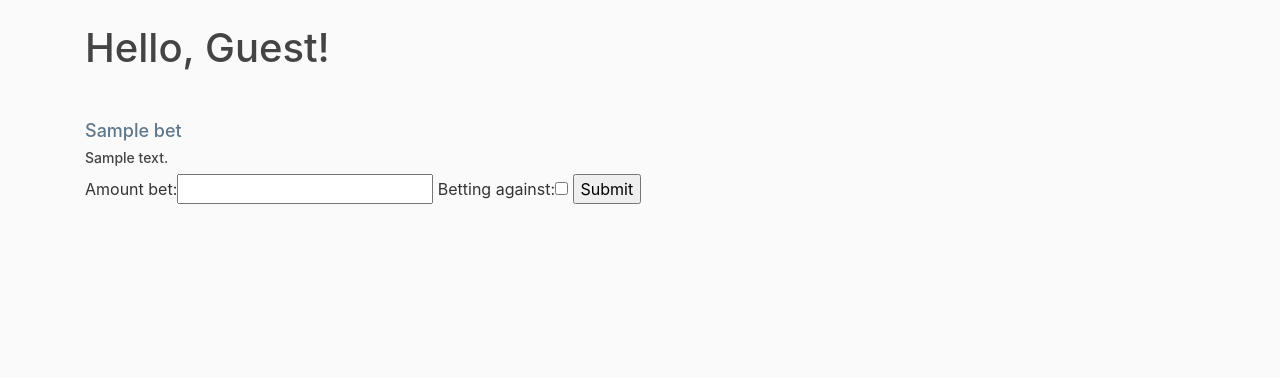
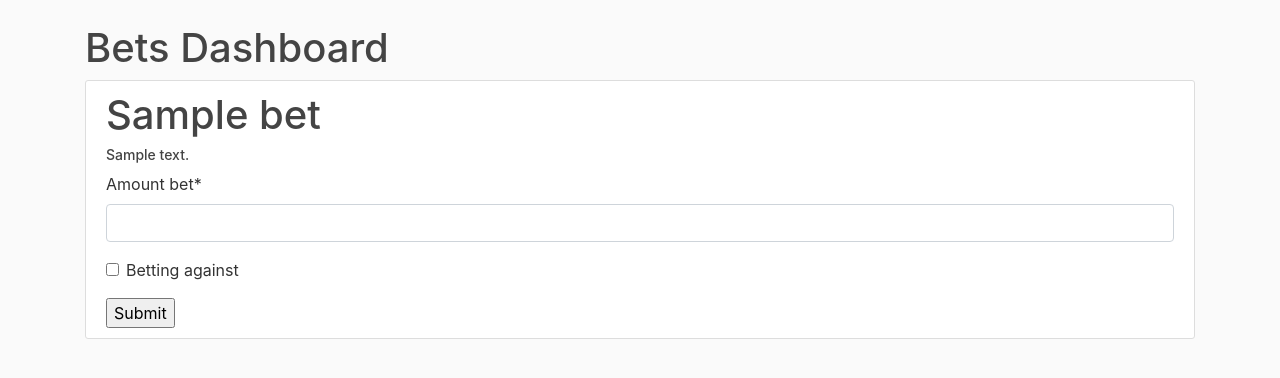
Before and after one commit to greengro/FitBet, a Django app: page /dashboard/ in a window 1280 px wide. Shown: the part 56-434 px from the top of the page. Run offline with Django 3.2, Linux system fonts and the light colour scheme; tables that the repository leaves empty hold one stand-in row (values such as "Sample post"); some libraries are stand-ins or nearby versions.

Commit message:
added new bet display styles

```diff
--- a/fitbet/users/templates/users/dashboard.html
+++ b/fitbet/users/templates/users/dashboard.html
@@ -1,7 +1,7 @@
 <!--users/templates/users/dashboard.html-->
 
 {% extends 'users/base.html' %}
-
+{% load crispy_forms_tags %}
 {% block content %}
     <style>
          h2 {
@@ -18,18 +18,16 @@
     </style>
 
 
-    <h1>Hello, {{ user.username|default:'Guest' }}!  </h1>
+    <h1>Bets Dashboard</h1>
     {% for obj in bets %}
-
-        <h2>{{ obj.title }}</h2>
+    <div class="content-section">
+        <h1>{{ obj.title }}</h1>
         <h3>{{ obj.description }}</h3>
         <form action="/createUserBet/{{ obj.id }}" method="post">
             {% csrf_token %}
-            {{ form }}
+            {{ form|crispy }}
             <input type="submit" value="Submit">
         </form>
-
-
-
+    </div>
     {% endfor %}
 {% endblock %}
```
